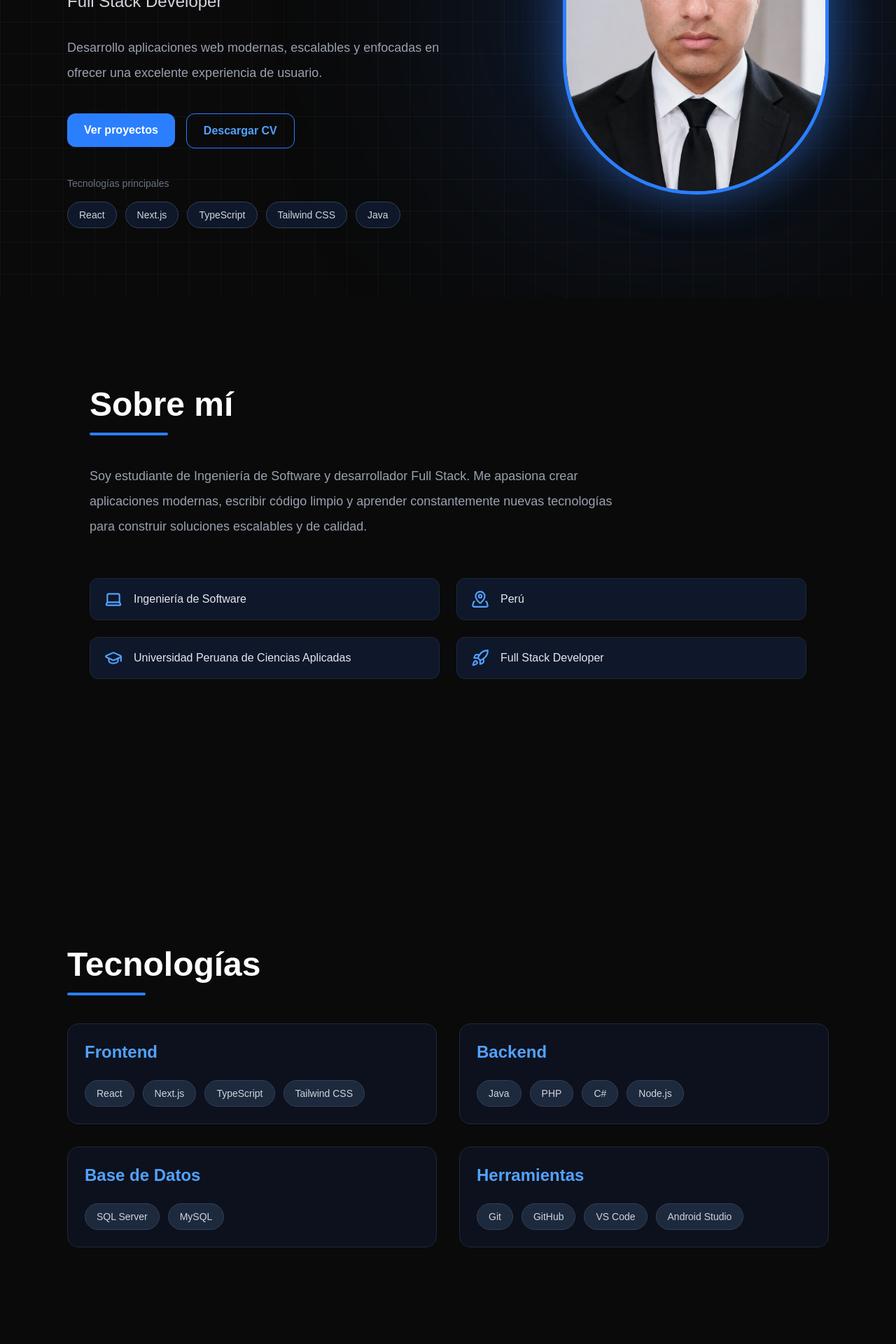
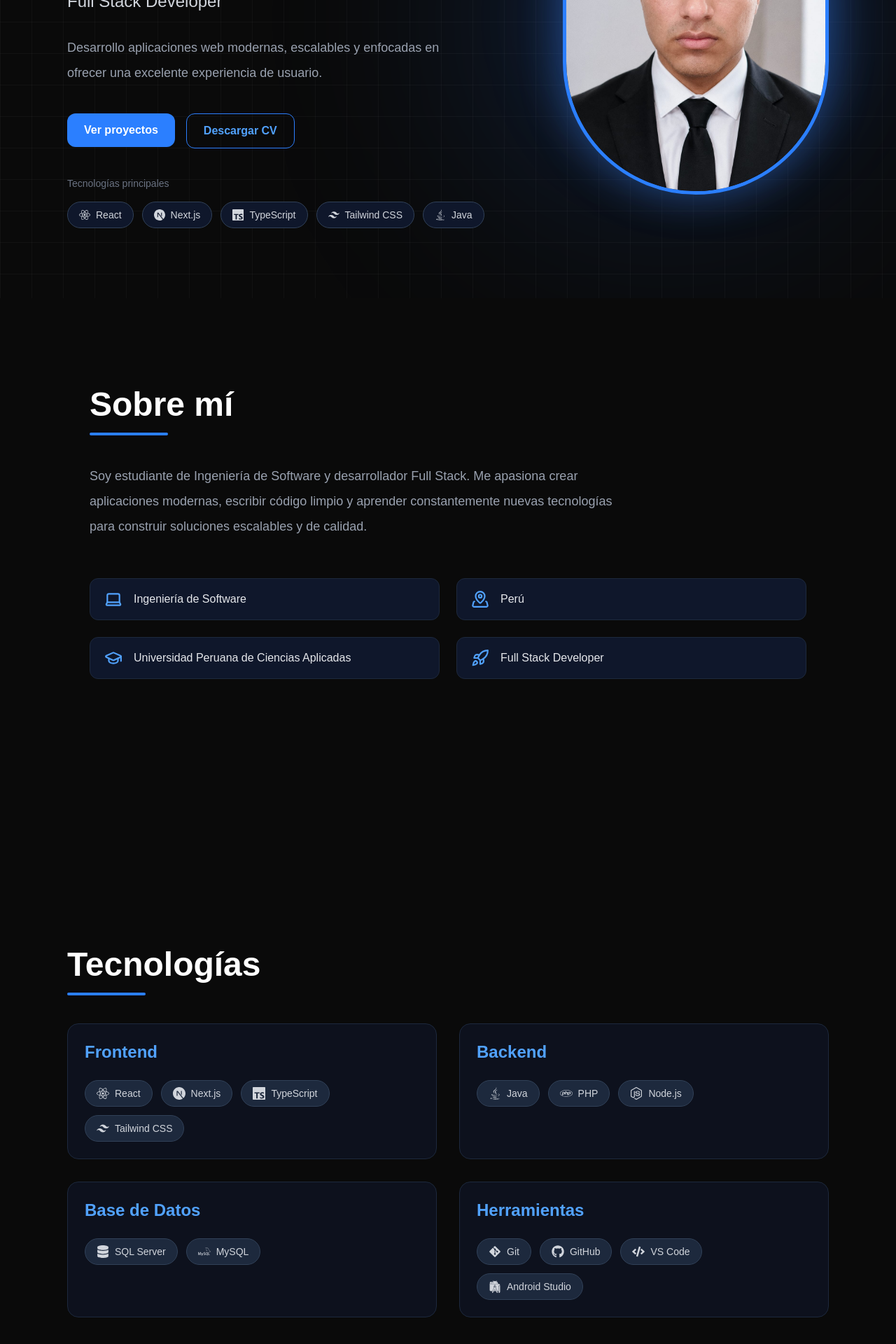
Before and after one commit to RonaldMendozaR/portfolio, a Next.js app: page / in a window 1280 px wide. Shown: the part 374-2294 px from the top of the page at 70% size. Built offline with nearby package versions, Linux system fonts and the light colour scheme.

Commit message:
refactor: decouple hero from skills and reuse skill badge

```diff
--- a/components/sections/Hero.tsx
+++ b/components/sections/Hero.tsx
@@ -107,12 +107,16 @@ export default function Hero() {
                     </p>
 
                     <div className="flex flex-wrap gap-3">
+                        {featuredSkills.map((skill) => {
+                            const Icon = skill.icon;
 
-                        {featuredSkills.map((skill) => (
-
+                            return (
                             <span
-                                key={skill}
+                                key={skill.name}
                                 className="
+                                flex
+                                items-center
+                                gap-2
                                 rounded-full
                                 border
                                 border-slate-700
@@ -128,11 +132,12 @@ export default function Hero() {
                                 hover:text-blue-400
                                 "
                             >
-                                {skill}
+                                <Icon size={16} />
+
+                                {skill.name}
                             </span>
-
-                        ))}
-
+                            );
+                        })}
                     </div>
 
                 </div>
--- a/components/sections/Skills.tsx
+++ b/components/sections/Skills.tsx
@@ -23,7 +23,6 @@ export default function Skills() {
                         gap-8
                     "
                 >
-
                     {skillCategories.map((category) => (
 
                         <SkillCategoryCard
@@ -33,7 +32,6 @@ export default function Skills() {
                         />
 
                     ))}
-
                 </div>
 
             </div>
--- a/components/ui/SkillCategoryCard.tsx
+++ b/components/ui/SkillCategoryCard.tsx
@@ -1,6 +1,13 @@
+import { IconType } from "react-icons";
+
+type Skill = {
+  name: string;
+  icon: IconType;
+};
+
 type SkillCategoryCardProps = {
   title: string;
-    skills: string[];
+  skills: Skill[];
 };
 
 export default function SkillCategoryCard({
@@ -33,12 +40,16 @@ export default function SkillCategoryCard({
       </h3>
 
       <div className="flex flex-wrap gap-3">
+        {skills.map((skill) => {
+          const Icon = skill.icon;
 
-                {skills.map((skill) => (
-
-                    <span
-                        key={skill}
+          return (
+            <div
+              key={skill.name}
               className="
+                flex
+                items-center
+                gap-2
                 rounded-full
                 border
                 border-slate-700
@@ -53,13 +64,13 @@ export default function SkillCategoryCard({
                 hover:text-blue-400
               "
             >
-                        {skill}
-                    </span>
+              <Icon size={18} />
 
-                ))}
-
+              <span>{skill.name}</span>
             </div>
-
+          );
+        })}
+      </div>
     </div>
   );
 }
--- a/data/skills.ts
+++ b/data/skills.ts
@@ -1,18 +1,100 @@
+import {
+  FaReact,
+  FaJava,
+  FaPhp,
+  FaGitAlt,
+  FaGithub,
+  FaDatabase,
+  FaCode,
+} from "react-icons/fa";
+
+import {
+  SiNextdotjs,
+  SiTypescript,
+  SiTailwindcss,
+  SiNodedotjs,
+  SiMysql,
+  SiAndroidstudio,
+} from "react-icons/si";
+
 export const skillCategories = [
   {
     title: "Frontend",
-    skills: ["React", "Next.js", "TypeScript", "Tailwind CSS"],
+
+    skills: [
+      {
+        name: "React",
+        icon: FaReact,
+      },
+      {
+        name: "Next.js",
+        icon: SiNextdotjs,
+      },
+      {
+        name: "TypeScript",
+        icon: SiTypescript,
+      },
+      {
+        name: "Tailwind CSS",
+        icon: SiTailwindcss,
+      },
+    ],
   },
+
   {
     title: "Backend",
-    skills: ["Java", "PHP", "C#", "Node.js"],
+
+    skills: [
+      {
+        name: "Java",
+        icon: FaJava,
+      },
+      {
+        name: "PHP",
+        icon: FaPhp,
+      },
+      {
+        name: "Node.js",
+        icon: SiNodedotjs,
+      },
+    ],
   },
+
   {
     title: "Base de Datos",
-    skills: ["SQL Server", "MySQL"],
+
+    skills: [
+      {
+        name: "SQL Server",
+        icon: FaDatabase,
+      },
+      {
+        name: "MySQL",
+        icon: SiMysql,
+      },
+    ],
   },
+
   {
     title: "Herramientas",
-    skills: ["Git", "GitHub", "VS Code", "Android Studio"],
+
+    skills: [
+      {
+        name: "Git",
+        icon: FaGitAlt,
+      },
+      {
+        name: "GitHub",
+        icon: FaGithub,
+      },
+      {
+        name: "VS Code",
+        icon: FaCode,
+      },
+      {
+        name: "Android Studio",
+        icon: SiAndroidstudio,
+      },
+    ],
   },
 ];
```
Lines whose indentation alone changed are shown as unchanged.
